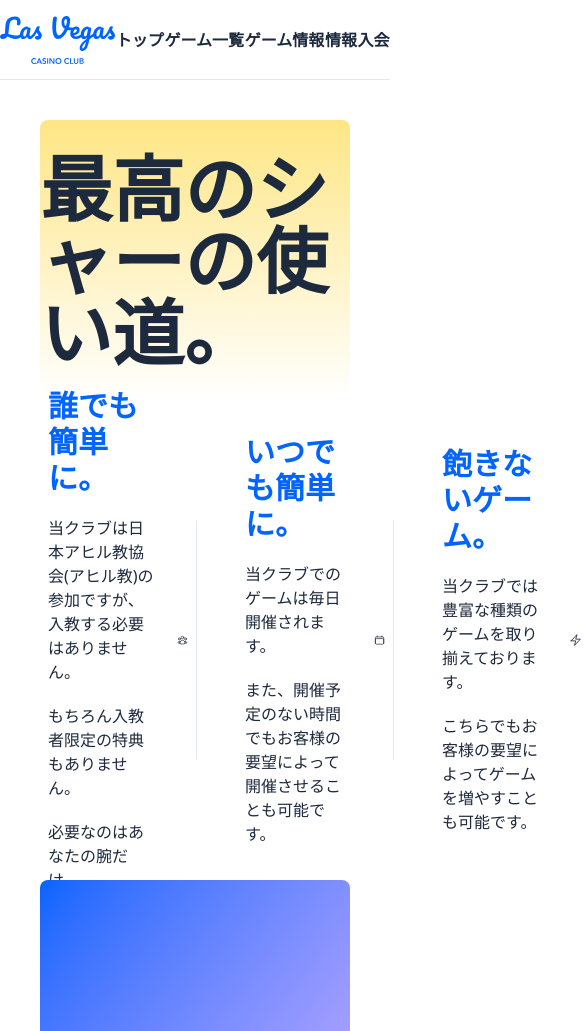
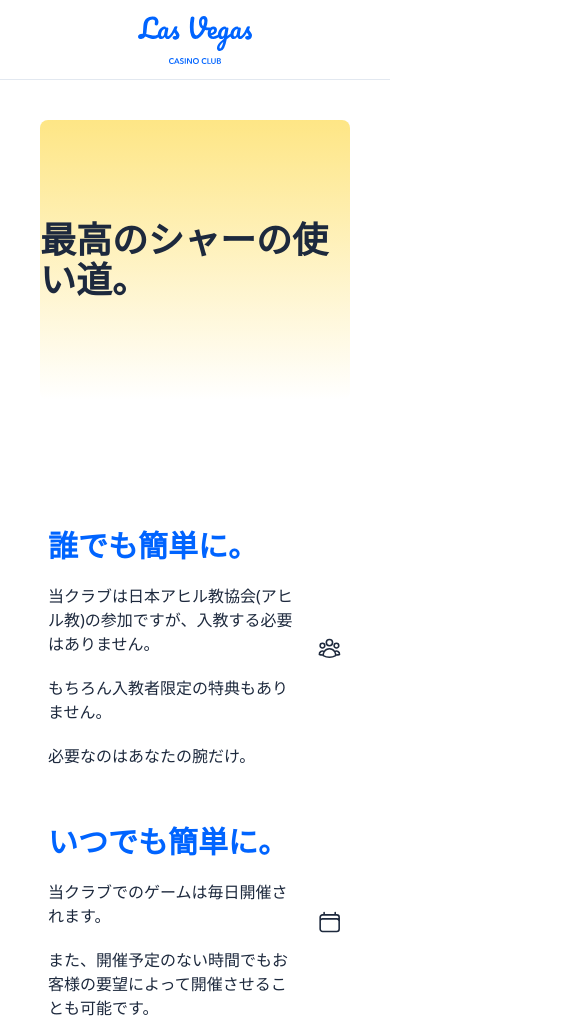
Before and after one commit to ctrl2027/LV-Casino, a website: page index.html in a window 390 px wide. Shown: the top 1031 px of the page, 585 px wide, since content can reach past the window. Drawn offline with Linux system fonts and the light colour scheme.

Commit message:
index.html完成

```diff
--- a/index.html
+++ b/index.html
@@ -11,35 +11,40 @@
         <a href="index.html">
             <img src="media/lv-no-ppading-path.svg" alt="" class="h-12">
         </a>
-        <a href="" class="hover:text-slate-600 transition">トップ</a>
-        <a href="" class="hover:text-slate-600 transition">ゲーム一覧</a>
-        <a href="" class="hover:text-slate-600 transition">ゲーム情報</a>
-        <a href="" class="hover:text-slate-600 transition">情報</a>
-        <a href="" class="hover:text-slate-600 transition">入会</a>
+        <a href="" class="hover:text-slate-600 transition hidden sm:inline">トップ</a>
+        <a href="games.html" class="hover:text-slate-600 transition hidden sm:inline">ゲーム一覧</a>
+        <a href="time.html" class="hover:text-slate-600 transition hidden sm:inline">ゲーム時程</a>
+        <a href="info.html" class="hover:text-slate-600 transition hidden sm:inline">情報</a>
+        <a href="join.html" class="hover:text-slate-600 transition hidden sm:inline">入会</a>
     </header>
     <main class="flex flex-col gap-30 mt-20 p-10">
+        <div class="hidden flex flex-col gap-5">
+            <div class="h-10 bg-blue-500 rounded-lg w-[40rem] flex justify-center items-center font-semibold text-white text-lg">sm</div>
+            <div class="h-10 bg-blue-500 rounded-lg w-[48rem] flex justify-center items-center font-semibold text-white text-lg">md</div>
+            <div class="h-10 bg-blue-500 rounded-lg w-[64rem] flex justify-center items-center font-semibold text-white text-lg">lg</div>
+        </div>
         <div class="h-70 w-full bg-gradient-to-b from-amber-200 self-center flex justify-center rounded-lg">
-            <h1 class="flex self-center text-7xl text-slate-800 font-bold ">最高のシャーの使い道。</h1>
+            <h1 class="flex self-center lg:text-7xl min-[42rem]:text-6xl text-4xl text-slate-800 font-bold ">最高のシャーの使い道。</h1>
         </div>
-        <div class="flex gap-10">
-            <div class="flex flex-1 gap-5 border-r border-slate-200 p-2 items-center h-60">
+        <div class="flex gap-10 max-lg:flex-col">
+            <div class="flex flex-1 gap-5 lg:border-r border-slate-200 p-2 items-center h-60">
                 <div class="flex flex-col gap-5">
                     <h1 class="text-3xl font-semibold  text-las-blue">誰でも簡単に。</h1>
                     <p>当クラブは日本アヒル教協会(アヒル教)の参加ですが、入教する必要はありません。</p>
                     <p>もちろん入教者限定の特典もありません。</p>
                     <p>必要なのはあなたの腕だけ。</p>
                 </div>
-                <svg xmlns="http://www.w3.org/2000/svg" fill="none" viewBox="0 0 24 24" stroke-width="1.5" stroke="currentColor" class="justify-self-end size-15">
+                <svg xmlns="http://www.w3.org/2000/svg" fill="none" viewBox="0 0 24 24" stroke-width="1.5" stroke="currentColor" class="justify-self-end size-15 hidden xl:inline max-lg:inline">
                     <path stroke-linecap="round" stroke-linejoin="round" d="M18 18.72a9.094 9.094 0 0 0 3.741-.479 3 3 0 0 0-4.682-2.72m.94 3.198.001.031c0 .225-.012.447-.037.666A11.944 11.944 0 0 1 12 21c-2.17 0-4.207-.576-5.963-1.584A6.062 6.062 0 0 1 6 18.719m12 0a5.971 5.971 0 0 0-.941-3.197m0 0A5.995 5.995 0 0 0 12 12.75a5.995 5.995 0 0 0-5.058 2.772m0 0a3 3 0 0 0-4.681 2.72 8.986 8.986 0 0 0 3.74.477m.94-3.197a5.971 5.971 0 0 0-.94 3.197M15 6.75a3 3 0 1 1-6 0 3 3 0 0 1 6 0Zm6 3a2.25 2.25 0 1 1-4.5 0 2.25 2.25 0 0 1 4.5 0Zm-13.5 0a2.25 2.25 0 1 1-4.5 0 2.25 2.25 0 0 1 4.5 0Z" />
                   </svg>
             </div>
-            <div class="flex flex-1 gap-5 items-center h-60 p-2 border-r border-slate-200">
+            <div class="flex flex-1 gap-5 items-center h-60 p-2 lg:border-r border-slate-200">
                 <div class="flex flex-col gap-5">
                     <h1 class="text-3xl font-semibold text-las-blue">いつでも簡単に。</h1>
                     <p>当クラブでのゲームは毎日開催されます。</p>
                     <p>また、開催予定のない時間でもお客様の要望によって開催させることも可能です。</p>
                 </div>
-                <svg xmlns="http://www.w3.org/2000/svg" fill="none" viewBox="0 0 24 24" stroke-width="1.5" stroke="currentColor" class="justify-self-end size-15">
+                <svg xmlns="http://www.w3.org/2000/svg" fill="none" viewBox="0 0 24 24" stroke-width="1.5" stroke="currentColor" class="justify-self-end size-15 hidden xl:inline max-lg:inline">
                     <path stroke-linecap="round" stroke-linejoin="round" d="M6.75 3v2.25M17.25 3v2.25M3 18.75V7.5a2.25 2.25 0 0 1 2.25-2.25h13.5A2.25 2.25 0 0 1 21 7.5v11.25m-18 0A2.25 2.25 0 0 0 5.25 21h13.5A2.25 2.25 0 0 0 21 18.75m-18 0v-7.5A2.25 2.25 0 0 1 5.25 9h13.5A2.25 2.25 0 0 1 21 11.25v7.5" />
                   </svg>
             </div>
@@ -49,13 +54,13 @@
                     <p>当クラブでは豊富な種類のゲームを取り揃えております。</p>
                     <p>こちらでもお客様の要望によってゲームを増やすことも可能です。</p>
                 </div>
-                <svg xmlns="http://www.w3.org/2000/svg" fill="none" viewBox="0 0 24 24" stroke-width="1.5" stroke="currentColor" class="justify-self-end size-15">
+                <svg xmlns="http://www.w3.org/2000/svg" fill="none" viewBox="0 0 24 24" stroke-width="1.5" stroke="currentColor" class="justify-self-end size-15 hidden xl:inline max-lg:inline">
                     <path stroke-linecap="round" stroke-linejoin="round" d="m3.75 13.5 10.5-11.25L12 10.5h8.25L9.75 21.75 12 13.5H3.75Z" />
                 </svg>
             </div>
         </div>
         <div class="flex flex-col gap-5 items-center justify-center rounded-lg bg-gradient-to-br box-border from-las-blue to-purple-300 h-100 w-full">
-            <a href="">
+            <a href="join.html">
                 <button class="cursor-pointer bg-amber-200 p-2 rounded-lg font-semibold text-xl hover:bg-amber-100 transition">入会</button>
             </a>
             <p class="text-white font-semibold">簡単スなテップで入会できます。</p>
```
Also changed, not shown: style.css.
